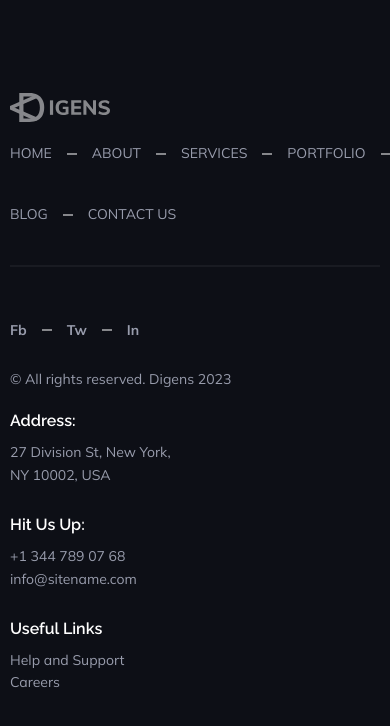
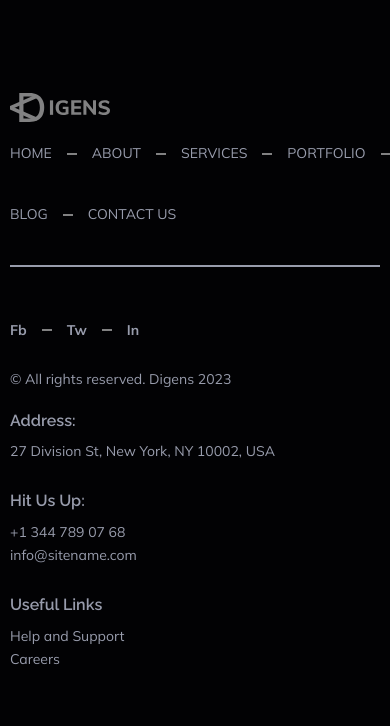
Before and after one commit to UlyanaKucherenko/Digital-Agency, a React (Vite) app: page / in a window 390 px wide. Shown: the top 726 px of the page. Built offline with nearby package versions, Linux system fonts and the light colour scheme.

Commit message:
feat: changed files module.scss -> module.css . Fix: const variebls, changed px -> rem

```diff
--- /dev/null
+++ b/src/components/Footer/index.module.css
@@ -0,0 +1,90 @@
+.footerWrapper {
+  max-width: var(--main-container);
+  width: 100%;
+  margin: 0 auto;
+  padding: 9.3rem 0 10.5rem;
+}
+
+.footerLogo {
+  width: 10rem;
+}
+
+.footerMenu {
+  padding-bottom: 4rem;
+  display: flex;
+  justify-content: space-between;
+  flex-wrap: wrap;
+  gap: 2rem;
+  border-bottom: var(--bottom-line);
+  border-color: var(--bottom-line-color);
+}
+
+.footerInfo {
+  padding-top: 5.2rem;
+  display: flex;
+  justify-content: space-between;
+  flex-wrap: wrap;
+  gap: 2rem;
+}
+
+.footerInfoColumn {
+  display: flex;
+  flex-direction: column;
+  flex-wrap: wrap;
+  gap: 2.8rem;
+  max-width: 22.2rem;
+}
+
+.footerInfoColumn:nth-child(2) {
+  flex-direction: row;
+  column-gap: 13rem;
+  max-width: 100%;
+}
+
+.footerInfoColumn:nth-child(3) {
+  gap: 1rem;
+}
+
+.footerInfoColumnItem {
+  max-width: 14.4rem;
+  font-size: var(--fs-18);
+  font-weight: var(--fw-bold);
+  line-height: 160%;
+}
+
+.footerInfoTitle {
+  margin-bottom: 1rem;
+  color: var(--white);
+  font-family: var(--Raleway);
+  font-size: var(--fs-16);
+  font-weight: var(--fw-semibold);
+  text-transform: capitalize;
+}
+
+.footerInfoWrapText {
+  max-width: 16.2rem;
+  display: flex;
+  flex-direction: column;
+  justify-content: space-between;
+}
+
+.footerInfoText {
+  line-height: 160%;
+}
+
+.footerInfoTextLink {
+  color: var(--wetasphalt);
+  text-decoration: none;
+}
+
+.footerInfoTextLink:focus,
+.footerInfoTextLink:hover,
+.footerInfoTextLink:active {
+  color: var(--white-color);
+}
+
+@media (max-width: 1200px) {
+  .footerWrapper {
+    padding: 9.3rem 1rem 10.5rem;
+  }
+}
--- a/src/components/Footer/index.module.scss
+++ /dev/null
@@ -1,90 +0,0 @@
-.footer {
-  &__wrapper {
-    max-width: 1140px;
-    width: 100%;
-    margin: 0 auto;
-    padding: 93px 0 105px;
-
-    @media (max-width: 1200px) {
-      padding: 93px 10px 105px;
-    }
-  }
-
-  &__logo {
-    height: 30px;
-    width: 100px;
-  }
-
-  &__menu {
-    padding-bottom: 40px;
-    display: flex;
-    justify-content: space-between;
-    flex-wrap: wrap;
-    gap: 20px;
-    border-bottom: 2px solid rgba(#ffffff, 0.05);
-  }
-
-  &__info {
-    padding-top: 52px;
-    display: flex;
-    justify-content: space-between;
-    flex-wrap: wrap;
-    gap: 20px;
-  }
-
-  &__infoColumn {
-    display: flex;
-    flex-direction: column;
-    flex-wrap: wrap;
-    gap: 28px;
-    max-width: 222px;
-
-    &:nth-child(2) {
-      flex-direction: row;
-      column-gap: 130px;
-      max-width: 100%;
-    }
-
-    &:nth-child(3) {
-      gap: 10px;
-    }
-  }
-
-  &__infoColumnItem {
-    max-width: 144px;
-    font-size: var(--fs-18);
-    font-weight: var(--fw-bold);
-    line-height: 160%;
-  }
-
-  &__infoTitle {
-    margin-bottom: 10px;
-    color: var(--white);
-    font-family: var(--Raleway);
-    font-size: var(--fs-16);
-    font-weight: var(--fw-semibold);
-    text-transform: capitalize;
-  }
-
-  &__infoWrapText {
-    max-width: 162px;
-    display: flex;
-    flex-direction: column;
-    justify-content: space-between;
-  }
-
-  &__infoTextLink {
-    color: var(--wetasphalt);
-    text-decoration: none;
-
-    &:focus,
-    &:hover,
-    &:active {
-      color: var(--white);
-    }
-  }
-
-  &__infoText {
-    line-height: 160%;
-  }
-}
--- a/src/components/Footer/index.tsx
+++ b/src/components/Footer/index.tsx
@@ -1,56 +1,55 @@
 import logo from '~/assets/img/logo.svg';
-import styles from './index.module.scss';
-import { ListLine } from '../common/ListLine';
-
-const listMenu = ['HOME', 'ABOUT', 'SERVICES', 'PORTFOLIO', 'BLOG', 'CONTACT US'];
+import { ListLine } from '~/components/common/ListLine';
+import { FooterListMenu, ListSocialNetwork } from '~/utils/const';
+import styles from './index.module.css';
 
 export const Footer = () => {
   return (
     <footer className={styles.footer}>
-      <div className={styles.footer__wrapper}>
-        <div className={styles.footer__menu}>
-          <img src={logo} alt='Logo' className={styles.footer__logo} />
-          <ListLine listMenu={listMenu} />
+      <div className={styles.footerWrapper}>
+        <div className={styles.footerMenu}>
+          <img src={logo} alt='Logo' className={styles.footerLogo} />
+          <ListLine listMenu={FooterListMenu} />
         </div>
-        <div className={styles.footer__info}>
-          <div className={styles.footer__infoColumn}>
-            <div className={styles.footer__infoColumnItem}>
-              <ListLine listMenu={['Fb', 'Tw', 'In']} />
+        <div className={styles.footerInfo}>
+          <div className={styles.footerInfoColumn}>
+            <div className={styles.footerInfoColumnItem}>
+              <ListLine listMenu={ListSocialNetwork} />
             </div>
-            <div>© All rights reserved. Digens {new Date().getFullYear()}</div>
+            <div>&copy; All rights reserved. Digens {new Date().getFullYear()}</div>
           </div>
-          <div className={styles.footer__infoColumn}>
+          <div className={styles.footerInfoColumn}>
             <div>
-              <h5 className={styles.footer__infoTitle}>Address:</h5>
+              <h5 className={styles.footerInfoTitle}>Address:</h5>
               <div className={styles.footer__infoWrapText}>
                 <p className={styles.footer__infoText}>27 Division St, New York, NY 10002, USA</p>
               </div>
             </div>
             <div>
-              <h5 className={styles.footer__infoTitle}>Hit us up:</h5>
-              <div className={styles.footer__infoWrapText}>
-                <p className={styles.footer__infoText}>
-                  <a className={styles.footer__infoTextLink} href='tel:+1 344 789 07 68'>
+              <h5 className={styles.footerInfoTitle}>Hit us up:</h5>
+              <div className={styles.footerInfoWrapText}>
+                <p className={styles.footerInfoText}>
+                  <a className={styles.footerInfoTextLink} href='tel:+1 344 789 07 68'>
                     +1 344 789 07 68
                   </a>
                 </p>
-                <p className={styles.footer__infoText}>
-                  <a className={styles.footer__infoTextLink} href='mailto:info@sitename.com'>
+                <p className={styles.footerInfoText}>
+                  <a className={styles.footerInfoTextLink} href='mailto:info@sitename.com'>
                     info@sitename.com
                   </a>
                 </p>
               </div>
             </div>
             <div>
-              <h5 className={styles.footer__infoTitle}>Useful links</h5>
-              <div className={styles.footer__infoWrapText}>
-                <p className={styles.footer__infoText}>
-                  <a className={styles.footer__infoTextLink} href='/'>
+              <h5 className={styles.footerInfoTitle}>Useful links</h5>
+              <div className={styles.footerInfoWrapText}>
+                <p className={styles.footerInfoText}>
+                  <a className={styles.footerInfoTextLink} href='/'>
                     Help and Support
                   </a>
                 </p>
-                <p className={styles.footer__infoText}>
-                  <a className={styles.footer__infoTextLink} href='/'>
+                <p className={styles.footerInfoText}>
+                  <a className={styles.footerInfoTextLink} href='/'>
                     Careers
                   </a>
                 </p>
--- /dev/null
+++ b/src/components/common/ListLine/index.module.css
@@ -0,0 +1,26 @@
+.menu {
+  display: flex;
+  align-items: center;
+  gap: 40px;
+  flex-wrap: wrap;
+}
+
+.menuItem {
+  position: relative;
+}
+
+.menuItem::before {
+  content: '';
+  position: absolute;
+  width: 1rem;
+  height: 1px;
+  display: inline-block;
+  background-color: var(--white-color);
+  top: 50%;
+  transform: translate(1rem, -50%);
+  right: -1.5rem;
+}
+
+.menuItem:last-child::before {
+  display: none;
+}
--- a/src/components/common/ListLine/index.module.scss
+++ /dev/null
@@ -1,28 +0,0 @@
-.menu {
-  display: flex;
-  align-items: center;
-  gap: 40px;
-  flex-wrap: wrap;
-
-  &__item {
-    position: relative;
-
-    &::before {
-      content: '';
-      position: absolute;
-      width: 10px;
-      height: 1px;
-      display: inline-block;
-      background-color: var(--white);
-      top: 50%;
-      transform: translate(10px, -50%);
-      right: -15px;
-    }
-
-    &:last-child {
-      &::before {
-        display: none;
-      }
-    }
-  }
-}
--- a/src/components/common/ListLine/index.tsx
+++ b/src/components/common/ListLine/index.tsx
@@ -1,4 +1,4 @@
-import style from './index.module.scss';
+import styles from './index.module.css';
 
 interface PropsListLine {
   listMenu: string[];
@@ -6,9 +6,9 @@ interface PropsListLine {
 
 export const ListLine = ({ listMenu }: PropsListLine) => {
   return (
-    <ul className={style.menu}>
-      {listMenu.map((item: any) => (
-        <li key={item} className={style.menu__item}>
+    <ul className={styles.menu}>
+      {listMenu.map((item: string) => (
+        <li key={item} className={styles.menuItem}>
           <a href='/'>{item}</a>
         </li>
       ))}
--- a/src/index.css
+++ b/src/index.css
@@ -7,32 +7,35 @@
   --Raleway: 'Raleway', sans-serif;
   --Mulish: 'Mulish', sans-serif;
 
-  /* SIZES */
+  /* SIZES  */
 
-  --fs-12: 12px;
-  --fs-14: 14px;
-  --fs-16: 16px;
-  --fs-20: 20px;
-  --fs-24: 24px;
-  --fs-26: 26px;
-  --fs-40: 40px;
+  --fs-12: 1.2rem;
+  --fs-14: 1.4rem;
+  --fs-16: 1.6rem;
+  --fs-20: 2rem;
+  --fs-24: 2.4rem;
+  --fs-26: 2.6rem;
+  --fs-40: 4rem;
 
   --fw-normal: 400;
   --fw-medium: 500;
   --fw-semibold: 600;
   --fw-bold: 700;
 
+  --main-container: 114rem;
+
   /* COLORS */
 
-  --white: #ffffff;
+  --white-color: #ffffff;
   --wetasphalt: #989cac;
   --black: #000000;
-  --ruinedSmores: #0d0f16;
+  --ruinedSmores: #020204;
   --blackIsBlack: #0f1118;
   --watermelon: #ff455b;
 
   --gradient: linear-gradient(90deg, #ff455b 0%, #ff7245 100%);
-  --border-color: rgba(#ffffff, 0.05);
+  --bottom-line: 2px solid;
+  --bottom-line-color: rgba(#ffffff, 0.05);
 }
 
 * {
@@ -42,9 +45,13 @@
   scroll-behavior: smooth;
 }
 
+html {
+  font-size: 62.5%; /* 10px */
+}
+
 body {
   font-family: var(--Mulish);
-  font-size: var(--fs-14);
+  font-size: var(--fs-14); /* 14px */
   font-weight: var(--fw-normal);
   background: var(--ruinedSmores);
   color: var(--wetasphalt);
@@ -62,10 +69,10 @@ a {
   text-decoration: none;
   cursor: pointer;
   color: var(--wetasphalt);
+}
 
-  &:focus,
-  &:hover,
-  &:active {
-    color: var(--white);
-  }
+a:focus,
+a:hover,
+a:active {
+  color: var(--white-color);
 }
--- /dev/null
+++ b/src/utils/const.ts
@@ -0,0 +1,2 @@
+export const FooterListMenu = ['HOME', 'ABOUT', 'SERVICES', 'PORTFOLIO', 'BLOG', 'CONTACT US'];
+export const ListSocialNetwork = ['Fb', 'Tw', 'In'];
```
